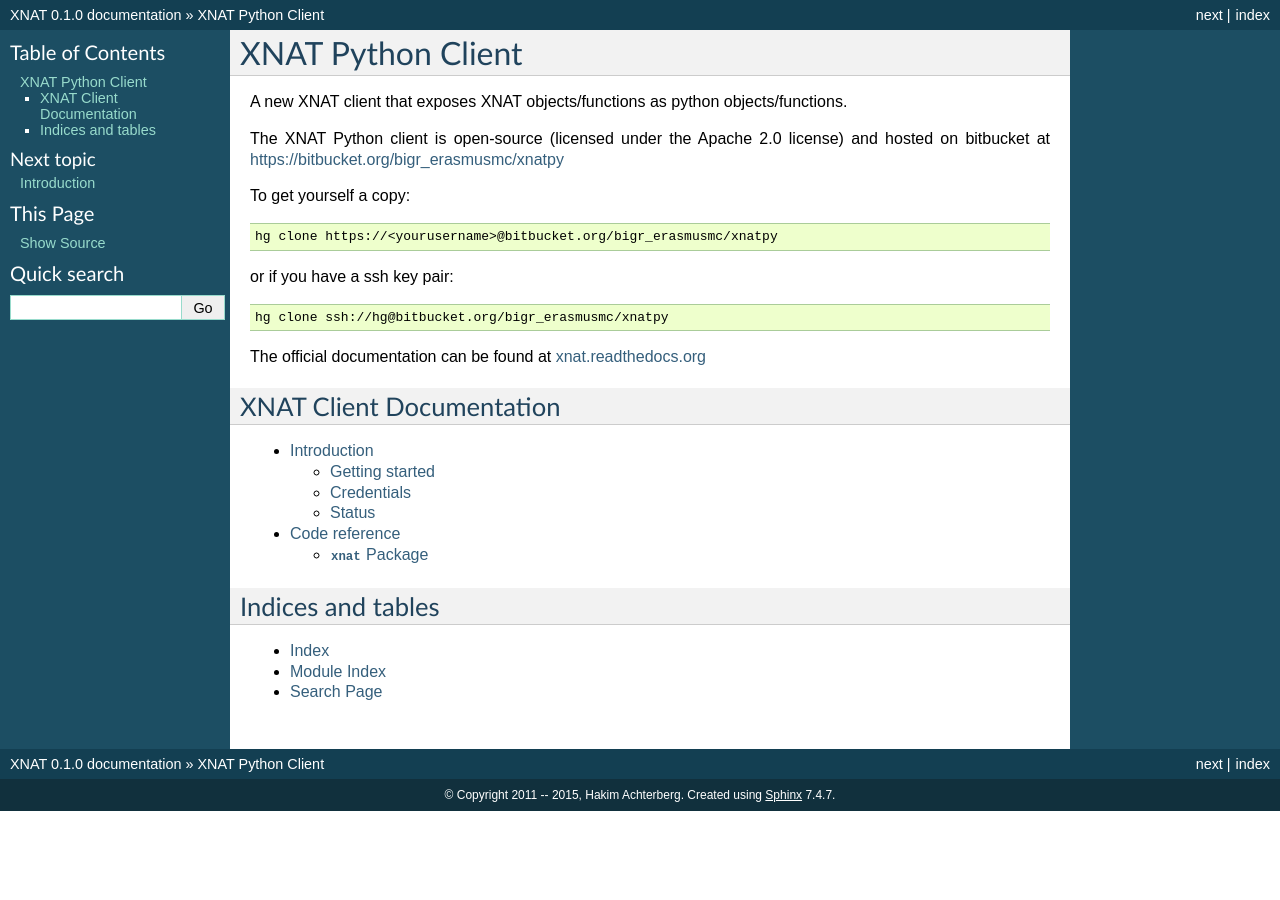
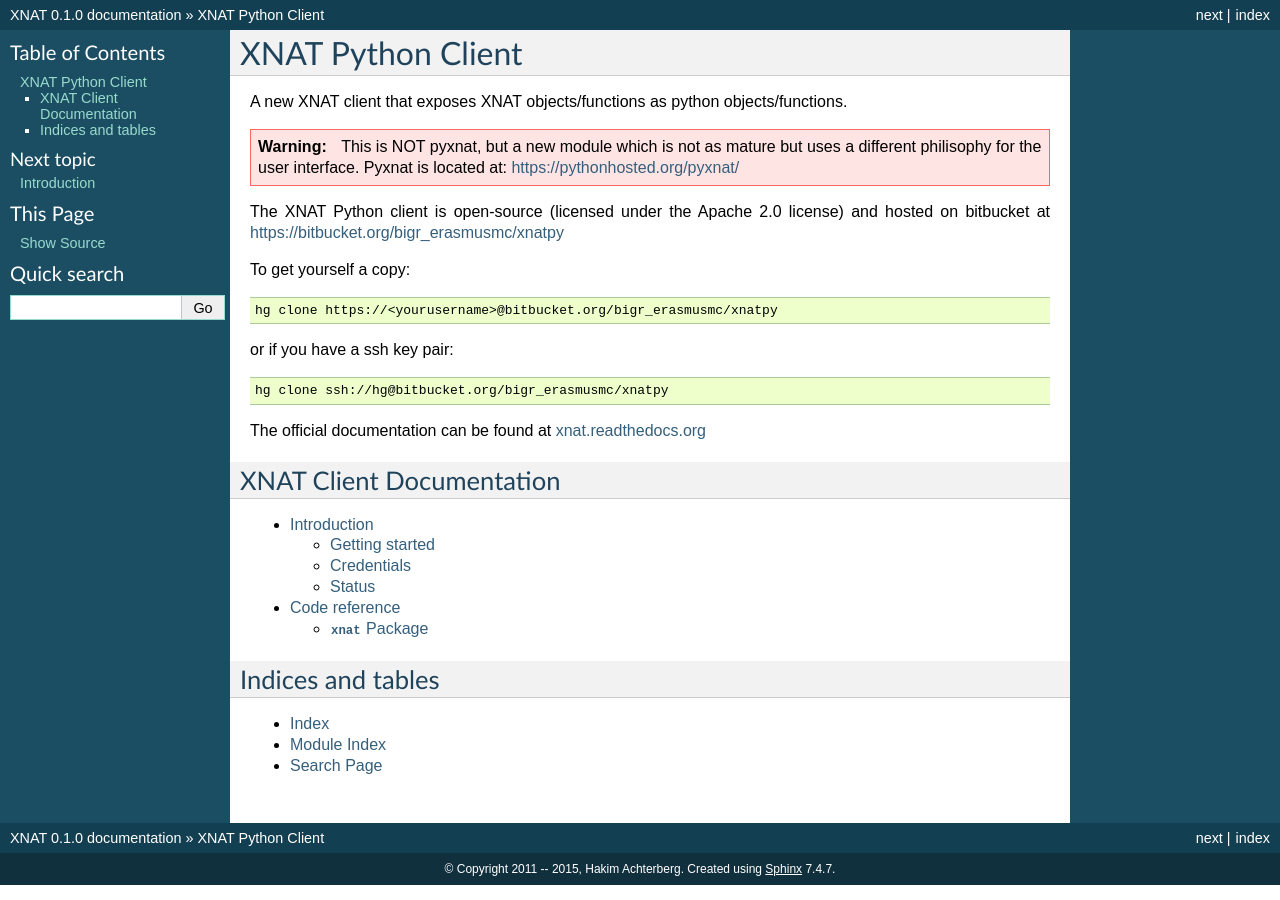
Before and after one commit to Australian-Imaging-Service/xnatpy, a Sphinx documentation site: the page built from doc/index.rst, in a window 1280 px wide. Built offline with Sphinx 7.4.7, drawn with Linux system fonts in a browser that asks for light colours; formulas are drawn with MathJax 3.

Commit message:
Added warning to avoid confusion with pyxnat

```diff
--- a/doc/index.rst
+++ b/doc/index.rst
@@ -4,6 +4,10 @@
 
 A new XNAT client that exposes XNAT objects/functions as python
 objects/functions.
+
+.. warning::
+    This is NOT pyxnat, but a new module which is not as mature but uses a different philisophy for the user interface. Pyxnat is located at: `https://pythonhosted.org/pyxnat/ <https://pythonhosted.org/pyxnat/>`_
+
 
 The XNAT Python client is open-source (licensed under the Apache 2.0 license) and hosted on bitbucket at `https://bitbucket.org/bigr_erasmusmc/xnatpy <https://bitbucket.org/bigr_erasmusmc/xnatpy>`_
 
```
Also changed, not shown: 1 other file.
